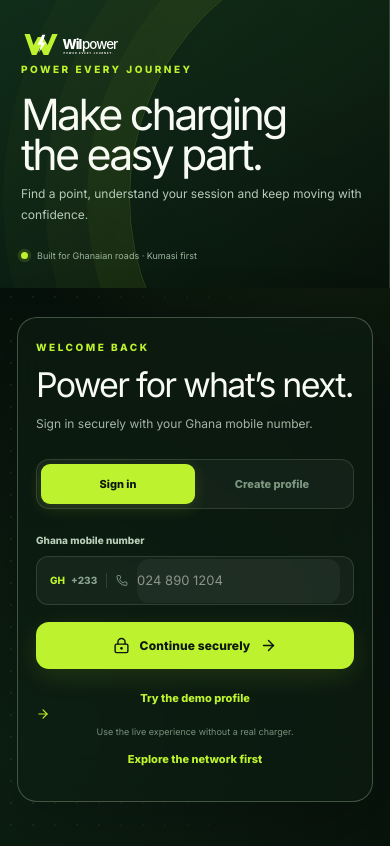
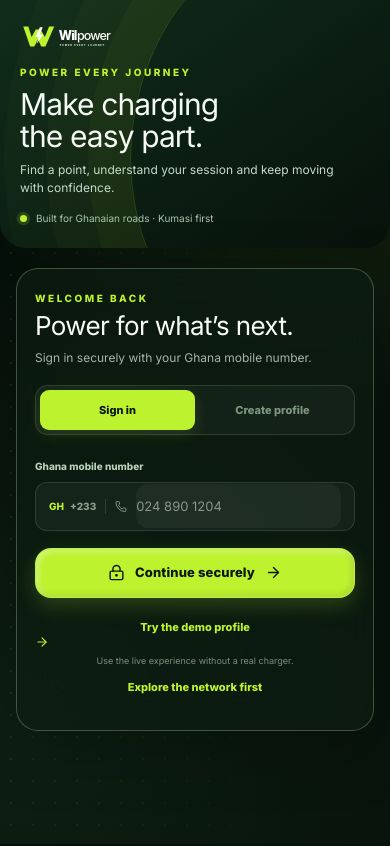
Before and after one commit to Kwesikendy/EVApp, a React (Vite) app: page / in a window 390 px wide. Built offline with nearby package versions, Linux system fonts and the light colour scheme.

Commit message:
style(auth): redesign sign-in/up layout and fix light/mint contrast

```diff
--- a/src/index.css
+++ b/src/index.css
@@ -1132,3 +1132,202 @@ html[data-wp-theme='light'] .wp-connector-option.is-active {
     color: var(--wp-ink);
   }
 }
+
+/* ==========================================================================
+   AUTH SIGN-IN / SIGN-UP POLISH (Contrast, Layout, Neumorphism & Claymorphism)
+   ========================================================================== */
+.wp-auth-aside {
+  background: linear-gradient(145deg, #102d1b 0%, #07110b 100%);
+  color: #f4f9f4;
+}
+.wp-auth-aside-copy h1 {
+  color: #f4f9f4;
+  letter-spacing: -0.035em;
+  line-height: 1.03;
+  text-wrap: balance;
+}
+.wp-auth-aside-copy p {
+  color: #c5dac8;
+  text-wrap: pretty;
+}
+.wp-auth-aside-foot {
+  color: #a9c5ae;
+}
+.wp-auth-heading h2 {
+  letter-spacing: -0.03em;
+  line-height: 1.08;
+  text-wrap: balance;
+}
+.wp-auth-heading p {
+  text-wrap: pretty;
+}
+.wp-auth-form .wp-primary-button {
+  width: 100%;
+  min-height: 50px;
+  border-radius: 16px;
+  font-size: 13px;
+  font-weight: 800;
+  box-shadow: inset -2px -2px 6px rgba(0, 0, 0, 0.12), inset 2px 2px 6px rgba(255, 255, 255, 0.45), 0 8px 20px rgba(139, 189, 36, 0.25);
+  transition-property: transform, box-shadow, background-color;
+  transition-duration: 180ms;
+  transition-timing-function: ease-out;
+}
+.wp-auth-form .wp-primary-button:active {
+  transform: scale(0.98);
+}
+
+/* Light & Mint Theme Auth Card: Selective Neumorphism + High-Contrast Text */
+html[data-wp-theme='mint'] .wp-auth,
+html[data-wp-theme='light'] .wp-auth {
+  background: #e9f2e7;
+}
+html[data-wp-theme='light'] .wp-auth {
+  background: #f2f1eb;
+}
+html[data-wp-theme='mint'] .wp-auth-form,
+html[data-wp-theme='light'] .wp-auth-form {
+  background: #f5faf4;
+  border: 2px solid rgba(255, 255, 255, 0.9);
+  border-radius: 26px;
+  box-shadow: -10px -10px 24px rgba(255, 255, 255, 0.9), 10px 10px 26px rgba(130, 158, 134, 0.24);
+  backdrop-filter: none;
+}
+html[data-wp-theme='light'] .wp-auth-form {
+  background: #faf9f5;
+  box-shadow: -10px -10px 24px rgba(255, 255, 255, 0.92), 10px 10px 26px rgba(155, 150, 138, 0.22);
+}
+html[data-wp-theme='mint'] .wp-auth-heading h2,
+html[data-wp-theme='light'] .wp-auth-heading h2 {
+  color: #0e2115;
+}
+html[data-wp-theme='mint'] .wp-auth-heading p,
+html[data-wp-theme='light'] .wp-auth-heading p {
+  color: #465f4d;
+  font-size: 13px;
+}
+html[data-wp-theme='mint'] .wp-auth-form .wp-kicker,
+html[data-wp-theme='light'] .wp-auth-form .wp-kicker {
+  color: #4d7c0f;
+}
+html[data-wp-theme='mint'] .wp-auth-switch,
+html[data-wp-theme='light'] .wp-auth-switch {
+  background: #e5efe4;
+  border: 1px solid rgba(255, 255, 255, 0.75);
+  border-radius: 16px;
+  padding: 5px;
+  box-shadow: inset -3px -3px 7px rgba(255, 255, 255, 0.85), inset 3px 3px 8px rgba(140, 165, 145, 0.25);
+}
+html[data-wp-theme='light'] .wp-auth-switch {
+  background: #eceae2;
+}
+html[data-wp-theme='mint'] .wp-auth-switch button,
+html[data-wp-theme='light'] .wp-auth-switch button {
+  color: #425948;
+  border-radius: 12px;
+  font-size: 12px;
+}
+html[data-wp-theme='mint'] .wp-auth-switch button.is-active,
+html[data-wp-theme='light'] .wp-auth-switch button.is-active {
+  background: #92c828;
+  color: #0d1f13;
+  box-shadow: inset -2px -2px 5px rgba(0, 0, 0, 0.08), inset 2px 2px 5px rgba(255, 255, 255, 0.55), 0 4px 10px rgba(130, 185, 25, 0.24);
+}
+html[data-wp-theme='mint'] .wp-auth-form .wp-field > span,
+html[data-wp-theme='light'] .wp-auth-form .wp-field > span {
+  color: #1c3524;
+  font-weight: 700;
+}
+html[data-wp-theme='mint'] .wp-auth-form .wp-input-wrap,
+html[data-wp-theme='light'] .wp-auth-form .wp-input-wrap,
+html[data-wp-theme='mint'] .wp-auth-form .wp-field > input,
+html[data-wp-theme='light'] .wp-auth-form .wp-field > input {
+  background: #ffffff;
+  border: 1.5px solid #c5d6c7;
+  color: #0e2115;
+  border-radius: 14px;
+  box-shadow: inset 0 1px 3px rgba(16, 33, 21, 0.05);
+}
+html[data-wp-theme='mint'] .wp-auth-form .wp-input-wrap span,
+html[data-wp-theme='light'] .wp-auth-form .wp-input-wrap span {
+  color: #4d7c0f;
+  font-weight: 800;
+}
+html[data-wp-theme='mint'] .wp-auth-form .wp-input-wrap input,
+html[data-wp-theme='light'] .wp-auth-form .wp-input-wrap input {
+  color: #0e2115;
+}
+html[data-wp-theme='mint'] .wp-auth-demo span,
+html[data-wp-theme='light'] .wp-auth-demo span {
+  color: #4f6755;
+  font-size: 11px;
+}
+html[data-wp-theme='mint'] .wp-auth-demo .wp-text-button,
+html[data-wp-theme='light'] .wp-auth-demo .wp-text-button {
+  color: #3f6b0c;
+  font-weight: 800;
+  font-size: 12px;
+}
+html[data-wp-theme='mint'] .wp-choice,
+html[data-wp-theme='light'] .wp-choice {
+  background: #ffffff;
+  border: 1.5px solid #d5e2d7;
+  color: #425948;
+}
+html[data-wp-theme='mint'] .wp-choice strong,
+html[data-wp-theme='light'] .wp-choice strong {
+  color: #0e2115;
+}
+
+/* Mobile Auth Layout: compact header + centered crisp card */
+@media (max-width: 720px) {
+  .wp-auth {
+    display: flex;
+    flex-direction: column;
+    min-height: 100dvh;
+  }
+  .wp-auth-aside {
+    min-height: auto;
+    padding: calc(18px + var(--sat)) 20px 22px;
+    border-right: 0;
+    border-radius: 0 0 26px 26px;
+    box-shadow: 0 10px 28px rgba(7, 17, 11, 0.22);
+  }
+  .wp-auth-brand {
+    width: 128px;
+    margin-bottom: 12px;
+  }
+  .wp-auth-aside-copy h1 {
+    font-size: 30px;
+    letter-spacing: -0.03em;
+    line-height: 1.08;
+    margin: 8px 0 8px;
+  }
+  .wp-auth-aside-copy p {
+    font-size: 12px;
+    line-height: 1.5;
+  }
+  .wp-auth-aside-foot {
+    margin-top: 14px;
+    font-size: 10px;
+  }
+  .wp-auth-panel {
+    flex: 1;
+    min-height: auto;
+    padding: 20px 16px calc(28px + var(--sab));
+    display: flex;
+    align-items: flex-start;
+    justify-content: center;
+  }
+  .wp-auth-form {
+    padding: 22px 18px;
+    border-radius: 22px;
+  }
+  .wp-auth-heading h2 {
+    font-size: 26px;
+    letter-spacing: -0.025em;
+    margin: 6px 0 8px;
+  }
+  .wp-auth-heading p {
+    margin-bottom: 18px;
+  }
+}
```
Also changed, not shown: 2 other files (tests, documents, lock files or other folders).
